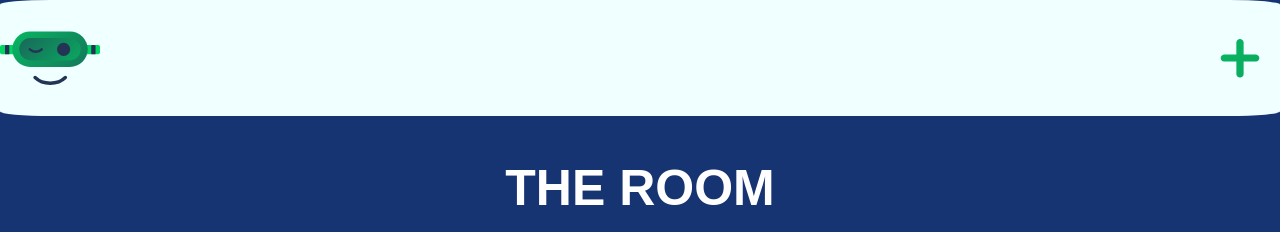
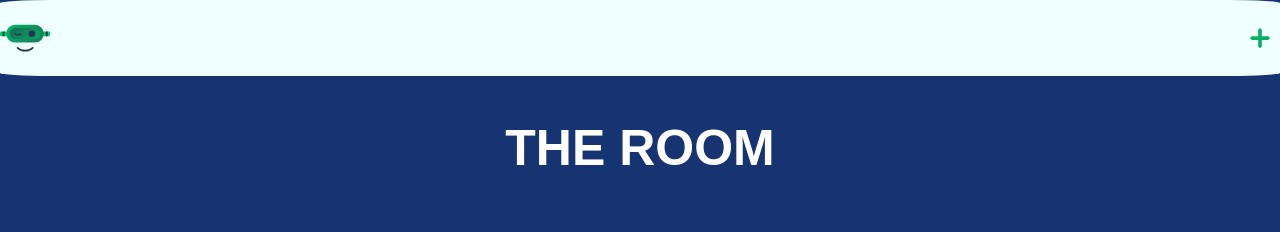
Before and after one commit to DanielMtz11/pantalla, a plain HTML site: page index.html in a window 1280 px wide. Shown: the top 232 px of the page. Drawn offline with Linux system fonts and the light colour scheme; a web font is replaced by a local one.

Commit message:
iconos pequenios

```diff
--- a/index.html
+++ b/index.html
@@ -25,7 +25,7 @@
         <section class="Header" >
 
                 <p class="Header__icono">
-                    <svg width="100" height= auto viewBox="0 0 228 122" fill="none" xmlns="http://www.w3.org/2000/svg">
+                    <svg width="50" height= auto viewBox="0 0 228 122" fill="none" xmlns="http://www.w3.org/2000/svg">
                         <rect x="184" y="31" width="44" height="20.7209" rx="4.09302" fill="#00D664"/>
                         <rect y="31" width="44" height="21" rx="4.09302" fill="#00D664"/>
                         <rect x="21.2645" y="31" width="21" height="9.88953" rx="1.95349" transform="rotate(90 21.2645 31)" fill="#243455"/>
@@ -49,7 +49,7 @@
                 </p>
 
                 <p class="Header__icono">
-                    <svg width="80" height=auto viewBox="0 0 58 58" fill="none" xmlns="http://www.w3.org/2000/svg">
+                    <svg width="40" height=auto viewBox="0 0 58 58" fill="none" xmlns="http://www.w3.org/2000/svg">
             <path d="M40.6216 31.4792H31.6233V40.3994C31.6233 41.8357 30.4488 43 29 43C27.5512 43 26.3767 41.8357 26.3767 40.3994V31.4792H17.3784C16.027 31.3405 15 30.2115 15 28.8646C15 27.5178 16.027 26.3888 17.3784 26.2501H26.3485V17.3578C26.4884 16.0181 27.6272 15 28.9859 15C30.3446 15 31.4834 16.0181 31.6233 17.3578V26.2501H40.6216C41.973 26.3888 43 27.5178 43 28.8646C43 30.2115 41.973 31.3405 40.6216 31.4792Z" fill="url(#paint0_linear)"/>
             <defs>
             <linearGradient id="paint0_linear" x1="7.83721" y1="-16.4568" x2="94.7098" y2="18.309" gradientUnits="userSpaceOnUse">
```
